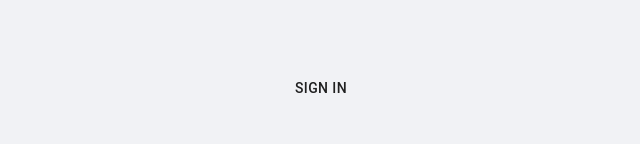
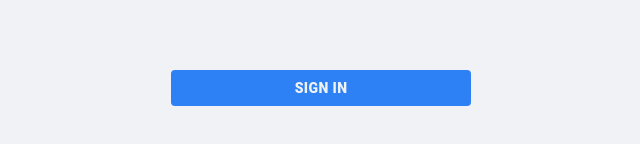
Before and after one commit to kabagema/clone-facebook, a React (Create React App) app in the folder fb-clone/: page / in a window 1280 px wide. Shown: the part 578-722 px from the top of the page, without its empty margins (319-959 px from the left). Built offline with nearby package versions, Linux system fonts and the light colour scheme.

Commit message:
login styling

```diff
--- a/fb-clone/src/Login.css
+++ b/fb-clone/src/Login.css
@@ -4,7 +4,7 @@
     height: 100vh;
 }
 
-.loggin > button
+.login > button
 {
     width: 300px;
     background-color: #2e81f4;
```
